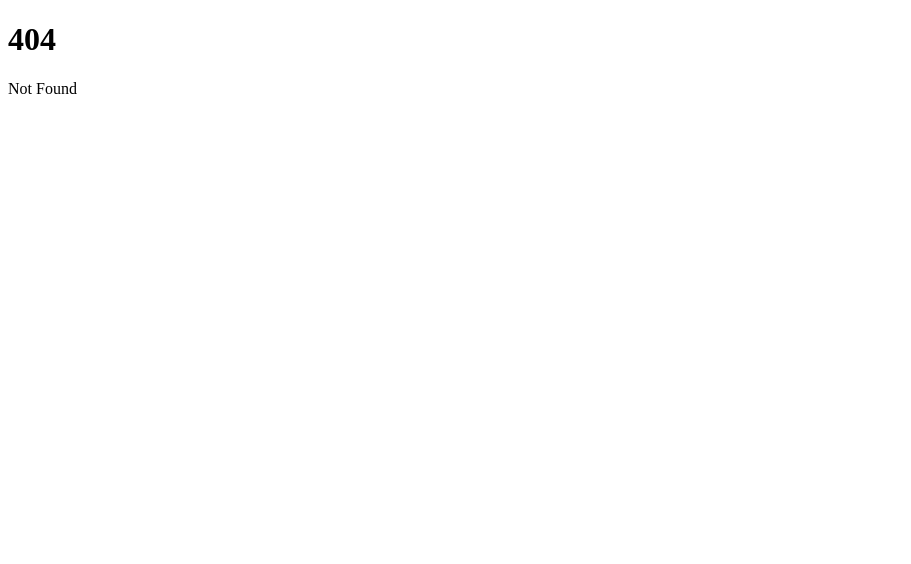
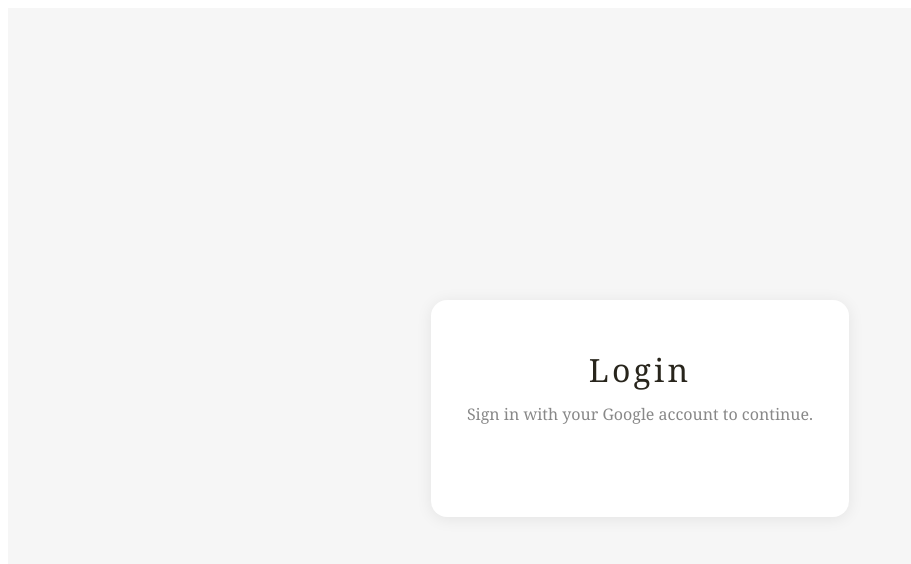
Before and after one commit to kurkim0661/inamoo, a SvelteKit app: page /login in a window 1280 px wide. Before the commit this address had no page. Shown: the top 564 px of the page, without its empty margins (0-911 px from the left). Built offline with nearby package versions, Linux system fonts and the light colour scheme.

Commit message:
feat(login): add login page

```diff
--- /dev/null
+++ b/src/routes/login/+page.svelte
@@ -0,0 +1,88 @@
+<script lang="ts">
+  import { onMount } from 'svelte';
+  import { user, initGoogleSSO, logout } from '$lib/stores/auth';
+  import { goto } from '$app/navigation';
+
+  onMount(() => {
+    initGoogleSSO();
+  });
+
+  $: if ($user) {
+    goto('/');
+  }
+</script>
+
+<style>
+.login-container {
+  min-height: 100vh;
+  display: flex;
+  flex-direction: column;
+  align-items: center;
+  justify-content: center;
+  background: #f6f6f6;
+  font-family: 'Georgia', serif;
+}
+.login-card {
+  background: #fff;
+  border-radius: 16px;
+  box-shadow: 0 2px 16px rgba(0,0,0,0.08);
+  padding: 48px 36px 36px 36px;
+  min-width: 320px;
+  display: flex;
+  flex-direction: column;
+  align-items: center;
+}
+.login-title {
+  font-size: 2rem;
+  margin-bottom: 12px;
+  color: #28251c;
+  letter-spacing: 0.1em;
+}
+.login-desc {
+  font-size: 1rem;
+  color: #888;
+  margin-bottom: 32px;
+  text-align: center;
+}
+#google-signin-btn {
+  margin-bottom: 24px;
+}
+.user-info {
+  display: flex;
+  align-items: center;
+  gap: 12px;
+  margin-bottom: 16px;
+}
+.user-info img {
+  width: 40px;
+  height: 40px;
+  border-radius: 50%;
+}
+.logout-btn {
+  margin-left: 16px;
+  padding: 6px 16px;
+  border-radius: 4px;
+  border: none;
+  background: #eee;
+  cursor: pointer;
+  font-size: 1rem;
+}
+</style>
+
+<div class="login-container">
+  <div class="login-card">
+    <div class="login-title">Login</div>
+    <div class="login-desc">Sign in with your Google account to continue.</div>
+    {#if $user}
+      <div class="user-info">
+        {#if $user.picture}
+          <img src="{$user.picture}" alt="Profile" />
+        {/if}
+        <span>{$user.name}</span>
+        <button class="logout-btn" on:click={logout}>Logout</button>
+      </div>
+    {:else}
+      <div id="google-signin-btn"></div>
+    {/if}
+  </div>
+</div>
```
